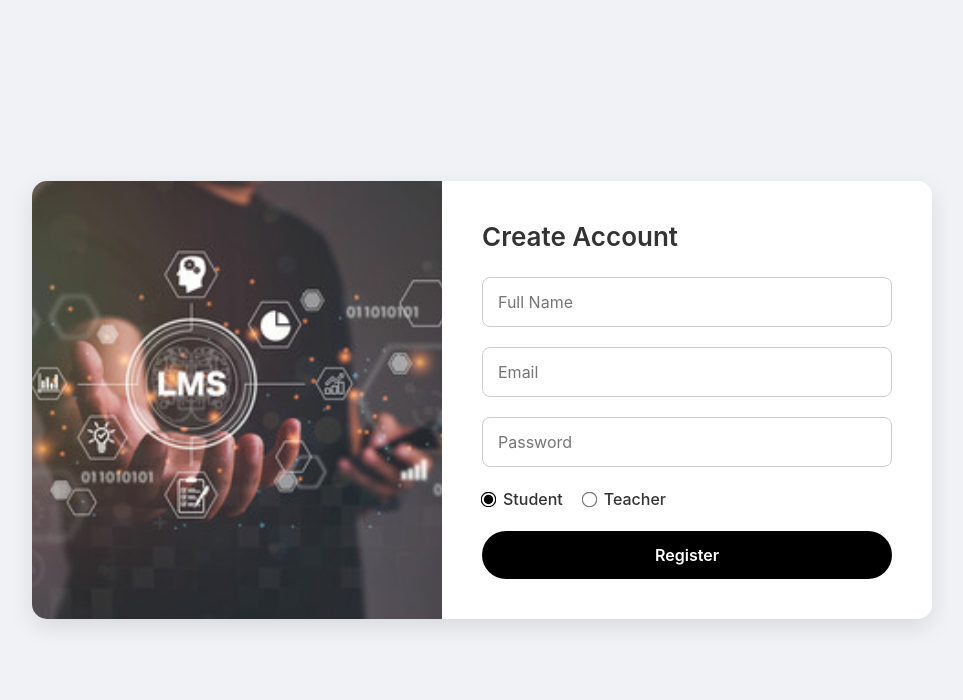
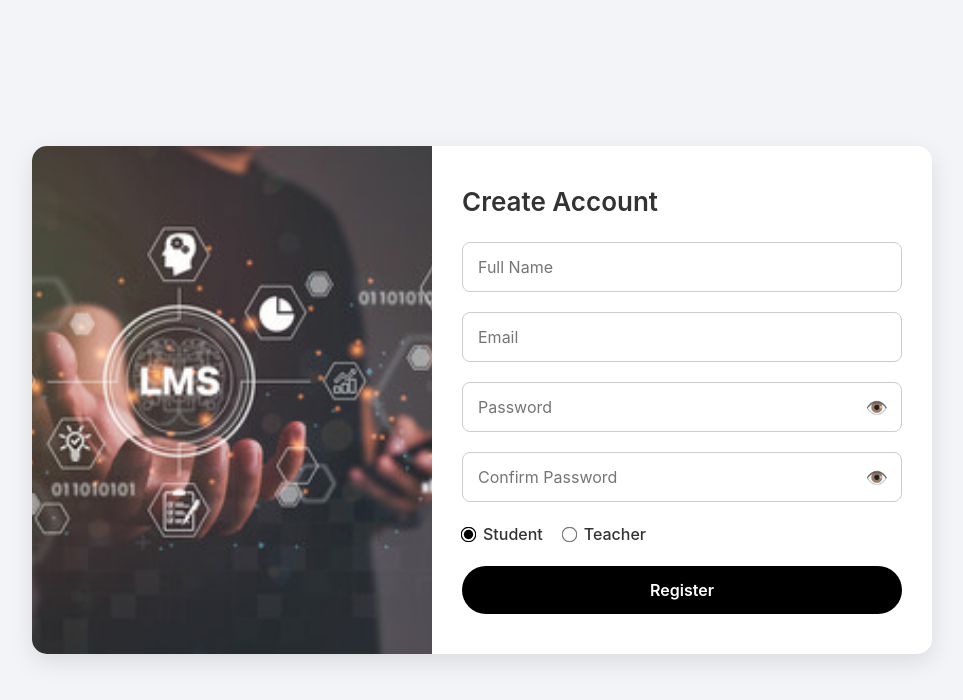
Before and after one commit to raheelali23/EAD_Project, a React (Create React App) app in the folder lms-frontend/: page /register in a window 1280 px wide. Shown: the top 700 px of the page, without its empty margins (158-1121 px from the left). Built offline with nearby package versions, Linux system fonts and the light colour scheme.

Commit message:
update UI of register.js, included confirm password field, added password validation , added animation

```diff
--- a/lms-frontend/src/pages/Register.js
+++ b/lms-frontend/src/pages/Register.js
@@ -1,16 +1,64 @@
-import React, { useState } from "react";
+import React, { useState, useEffect } from "react";
 import { useNavigate } from "react-router-dom";
+import { motion } from "framer-motion";
 import { API_BASE } from "../config";
 
 export default function Register() {
   const [name, setName] = useState("");
   const [email, setEmail] = useState("");
   const [password, setPassword] = useState("");
+  const [confirmPassword, setConfirmPassword] = useState("");
   const [role, setRole] = useState("student");
+  const [errors, setErrors] = useState({});
+  const [touched, setTouched] = useState({});
+  const [showPassword, setShowPassword] = useState(false);
+  const [showConfirmPassword, setShowConfirmPassword] = useState(false);
   const navigate = useNavigate();
+
+  const passwordRegex =
+    /^(?=.*[a-z])(?=.*[A-Z])(?=.*\d)(?=.*[@$!%*?#&_])[A-Za-z\d@$!%*?#&_]{8,}$/;
+
+  // Live validation with debounce
+  useEffect(() => {
+    const timer = setTimeout(() => {
+      const newErrors = {};
+
+      if (password && !passwordRegex.test(password)) {
+        newErrors.password =
+          "Password must be at least 8 characters and include uppercase, lowercase, number, and special character.";
+      }
+
+      if (
+        confirmPassword &&
+        touched.confirmPassword &&
+        password !== confirmPassword
+      ) {
+        newErrors.confirmPassword = "Passwords do not match.";
+      }
+
+      setErrors(newErrors);
+    }, 300);
+
+    return () => clearTimeout(timer);
+  }, [password, confirmPassword, touched]);
+
+  const validateFields = () => {
+    const currentErrors = {};
+    if (!passwordRegex.test(password)) {
+      currentErrors.password =
+        "Password must be at least 8 characters and include uppercase, lowercase, number, and special character.";
+    }
+    if (password !== confirmPassword) {
+      currentErrors.confirmPassword = "Passwords do not match.";
+    }
+    setErrors(currentErrors);
+    return Object.keys(currentErrors).length === 0;
+  };
 
   const handleRegister = async (e) => {
     e.preventDefault();
+    if (!validateFields()) return;
+
     try {
       const res = await fetch(`${API_BASE}/auth/register`, {
         method: "POST",
@@ -29,16 +77,26 @@ export default function Register() {
 
   return (
     <div style={styles.wrapper}>
-      <div style={styles.card}>
-        <div style={styles.left}>
+      <motion.div
+        style={styles.card}
+        initial={{ opacity: 0, y: 50 }}
+        animate={{ opacity: 1, y: 0 }}
+        transition={{ duration: 0.6 }}
+      >
+        <motion.div
+          style={styles.left}
+          initial={{ opacity: 0 }}
+          animate={{ opacity: 1 }}
+          transition={{ delay: 0.4, duration: 0.8 }}
+        >
           <img
             src="/images/courses/login.jpg"
             alt="Register Illustration"
             style={styles.image}
           />
-        </div>
+        </motion.div>
 
-        <div style={styles.right}>
+        <motion.div style={styles.right}>
           <h2 style={styles.heading}>Create Account</h2>
           <form onSubmit={handleRegister} style={styles.form}>
             <input
@@ -49,6 +107,7 @@ export default function Register() {
               onChange={(e) => setName(e.target.value)}
               style={styles.input}
             />
+
             <input
               type="email"
               placeholder="Email"
@@ -57,16 +116,65 @@ export default function Register() {
               onChange={(e) => setEmail(e.target.value)}
               style={styles.input}
             />
+
+            {/* Password Field */}
+            <div style={styles.passwordField}>
               <input
-              type="password"
+                type={showPassword ? "text" : "password"}
                 placeholder="Password"
                 required
                 value={password}
                 onChange={(e) => setPassword(e.target.value)}
-              style={styles.input}
+                onBlur={() => setTouched((prev) => ({ ...prev, password: true }))}
+                style={{
+                  ...styles.input,
+                  borderColor: errors.password ? "red" : "#ccc",
+                  paddingRight: "40px",
+                }}
               />
+              <span
+                onClick={() => setShowPassword((prev) => !prev)}
+                style={styles.eyeIcon}
+              >
+                {showPassword ? "🙈" : "👁️"}
+              </span>
+            </div>
+            {touched.password && errors.password && (
+              <div style={styles.error}>{errors.password}</div>
+            )}
 
-            {/* Radio buttons instead of dropdown */}
+            {/* Confirm Password Field */}
+            <div style={styles.passwordField}>
+              <input
+                type={showConfirmPassword ? "text" : "password"}
+                placeholder="Confirm Password"
+                required
+                value={confirmPassword}
+                onChange={(e) => setConfirmPassword(e.target.value)}
+                onBlur={() =>
+                  setTouched((prev) => ({ ...prev, confirmPassword: true }))
+                }
+                style={{
+                  ...styles.input,
+                  borderColor:
+                    touched.confirmPassword && errors.confirmPassword
+                      ? "red"
+                      : "#ccc",
+                  paddingRight: "40px",
+                }}
+              />
+              <span
+                onClick={() => setShowConfirmPassword((prev) => !prev)}
+                style={styles.eyeIcon}
+              >
+                {showConfirmPassword ? "🙈" : "👁️"}
+              </span>
+            </div>
+            {touched.confirmPassword && errors.confirmPassword && (
+              <div style={styles.error}>{errors.confirmPassword}</div>
+            )}
+
+            {/* Role Radio Buttons */}
             <div style={styles.radioGroup}>
               <label style={styles.radioLabel}>
                 <input
@@ -90,35 +198,45 @@ export default function Register() {
               </label>
             </div>
 
-            <button type="submit" style={styles.button}>
+            <motion.button
+              type="submit"
+              whileHover={{ scale: 1.03 }}
+              whileTap={{ scale: 0.98 }}
+              style={styles.button}
+            >
               Register
-            </button>
+            </motion.button>
           </form>
-        </div>
-      </div>
+        </motion.div>
+      </motion.div>
     </div>
   );
 }
 
+// 💅 Styles
 const styles = {
   wrapper: {
-    height: "100vh",
+    minHeight: "100vh",
     display: "flex",
     justifyContent: "center",
     alignItems: "center",
-    backgroundColor: "#f0f2f5",
+    backgroundColor: "#f2f4f8",
+    padding: "20px",
   },
   card: {
     display: "flex",
+    flexDirection: "row",
+    width: "100%",
     maxWidth: "900px",
-    width: "100%",
     boxShadow: "0 8px 24px rgba(0,0,0,0.1)",
     borderRadius: "15px",
     overflow: "hidden",
     backgroundColor: "#fff",
+    flexWrap: "wrap",
   },
   left: {
-    flex: 1,
+    flex: "1 1 300px",
+    minHeight: "300px",
     backgroundColor: "#000",
   },
   image: {
@@ -127,12 +245,11 @@ const styles = {
     objectFit: "cover",
   },
   right: {
-    flex: 1,
-    padding: "40px",
+    flex: "1 1 400px",
+    padding: "40px 30px",
     display: "flex",
     flexDirection: "column",
     justifyContent: "center",
-    backgroundColor: "#ffffff",
   },
   heading: {
     fontSize: "26px",
@@ -152,6 +269,13 @@ const styles = {
     borderRadius: "8px",
     transition: "0.3s",
     outline: "none",
+    width: "100%",
+  },
+  error: {
+    color: "red",
+    fontSize: "13px",
+    marginTop: "-15px",
+    marginBottom: "-5px",
   },
   radioGroup: {
     display: "flex",
@@ -183,4 +307,20 @@ const styles = {
     cursor: "pointer",
     transition: "background 0.3s",
   },
+  passwordField: {
+    position: "relative",
+    width: "100%",
+  },
+  eyeIcon: {
+    position: "absolute",
+    right: "12px",
+    top: "50%",
+    transform: "translateY(-50%)",
+    fontSize: "18px",
+    cursor: "pointer",
+    color: "#aaa",
+    pointerEvents: "auto",
+    backgroundColor: "#fff",
+    padding: "2px",
+  },
 };
```
Lines whose indentation alone changed are shown as unchanged.
